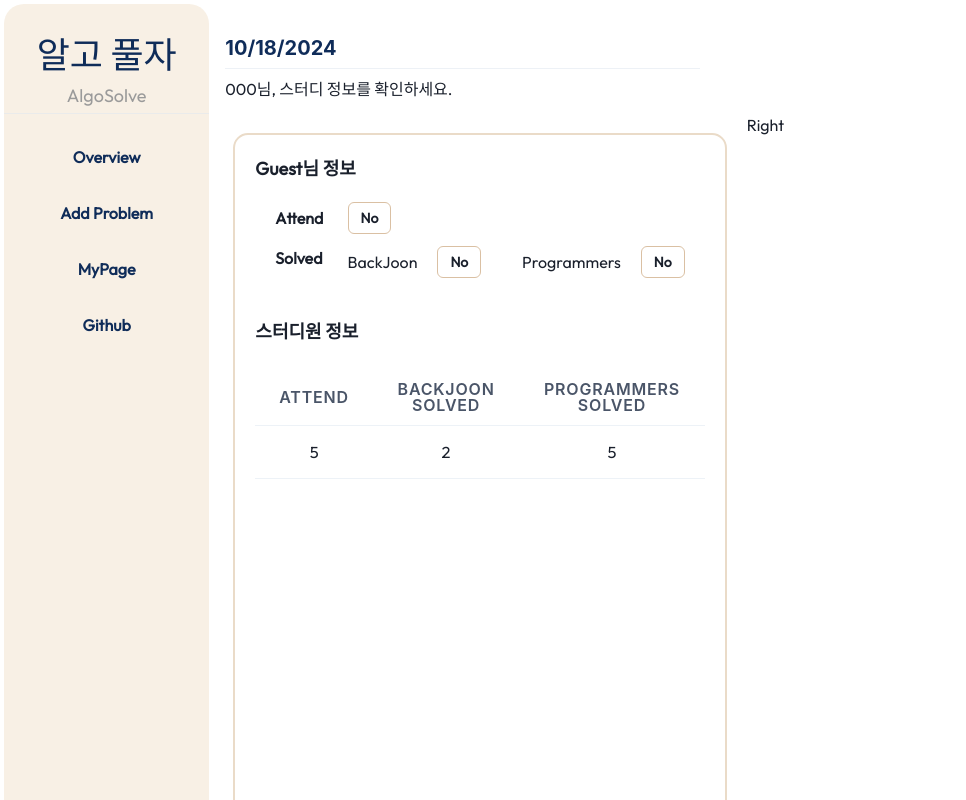
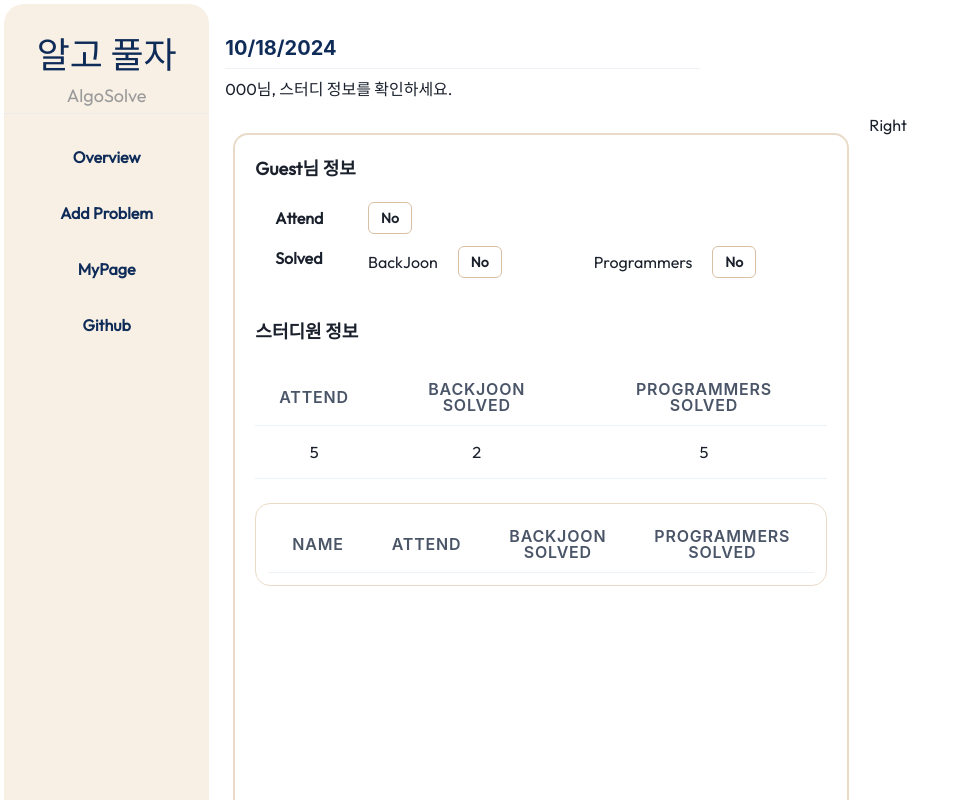
Before and after one commit to YeSeul-0w0/algo_solve, a React (Create React App) app: page /algo_solve/main in a window 1280 px wide. Shown: the top 800 px of the page, without its empty margins (0-966 px from the left). Built offline with nearby package versions, Linux system fonts and the light colour scheme.

Commit message:
update: add user list

```diff
--- a/src/component/Overview/LeftOverview.tsx
+++ b/src/component/Overview/LeftOverview.tsx
@@ -10,7 +10,9 @@ import {
 	Th,
 	Tr,
 	Tbody,
-	Td
+	Td,
+	Input,
+	Flex
 } from "@chakra-ui/react";
 
 const LeftOverview: React.FC = () => {
@@ -122,6 +124,26 @@ const LeftOverview: React.FC = () => {
 						</Tr>
 					</Tbody>
 				</Table>
+				<Box border="1px" borderColor="beige" borderRadius={15} p={3} mt={6}>
+					<Table>
+						<Thead>
+							<Tr>
+								<Th textAlign="center" fontWeight="semibold" fontSize="md">
+									Name
+								</Th>
+								<Th textAlign="center" fontWeight="semibold" fontSize="md">
+									Attend
+								</Th>
+								<Th textAlign="center" fontWeight="semibold" fontSize="md">
+									BackJoon Solved
+								</Th>
+								<Th textAlign="center" fontWeight="semibold" fontSize="md">
+									Programmers Solved
+								</Th>
+							</Tr>
+						</Thead>
+					</Table>
+				</Box>
 			</Box>
 		</Box>
 	);
```
